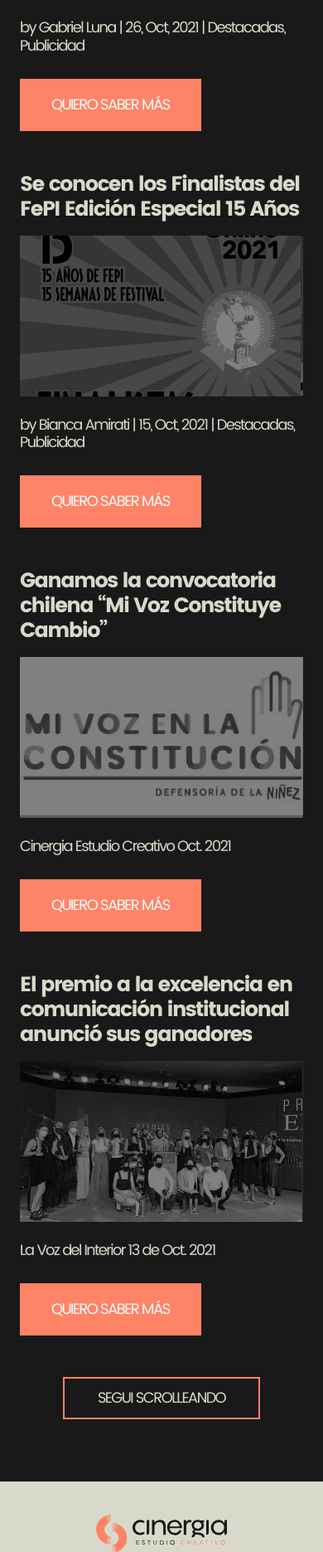
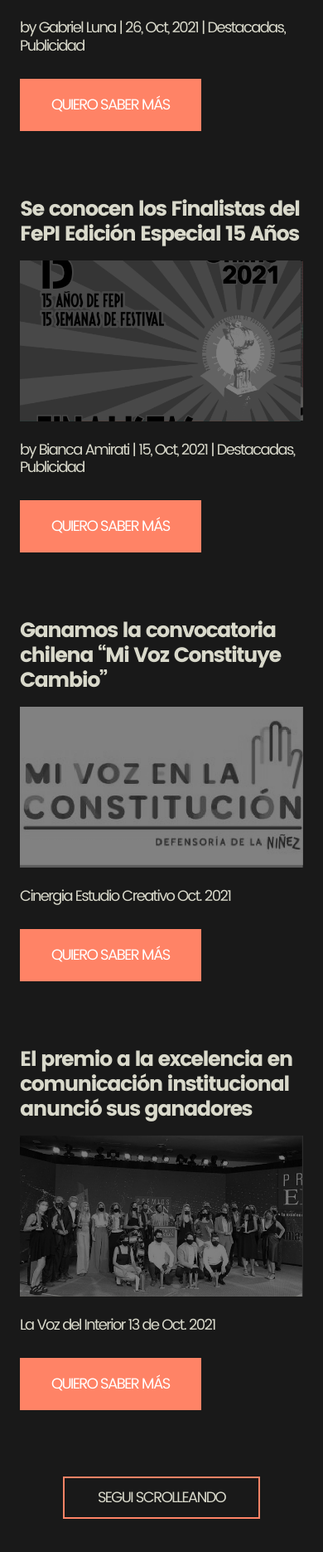
Before and after one commit to chimpadigital/cinergia-web, a PHP site: page /blog.php in a window 390 px wide. Shown: the part 1250-3121 px from the top of the page at 83% size. Run offline with PHP 8.4, Linux system fonts and the light colour scheme.

Commit message:
ajustes blog

```diff
--- a/assets/css/style.css
+++ b/assets/css/style.css
@@ -1260,7 +1260,7 @@
     }
     .blog-content {
         border: none;
-        margin-bottom: 50px;
+        margin-bottom: 80px;
     }
     .blog-content .blog-box-img .btn-left {
         margin-top: 20px;
```
